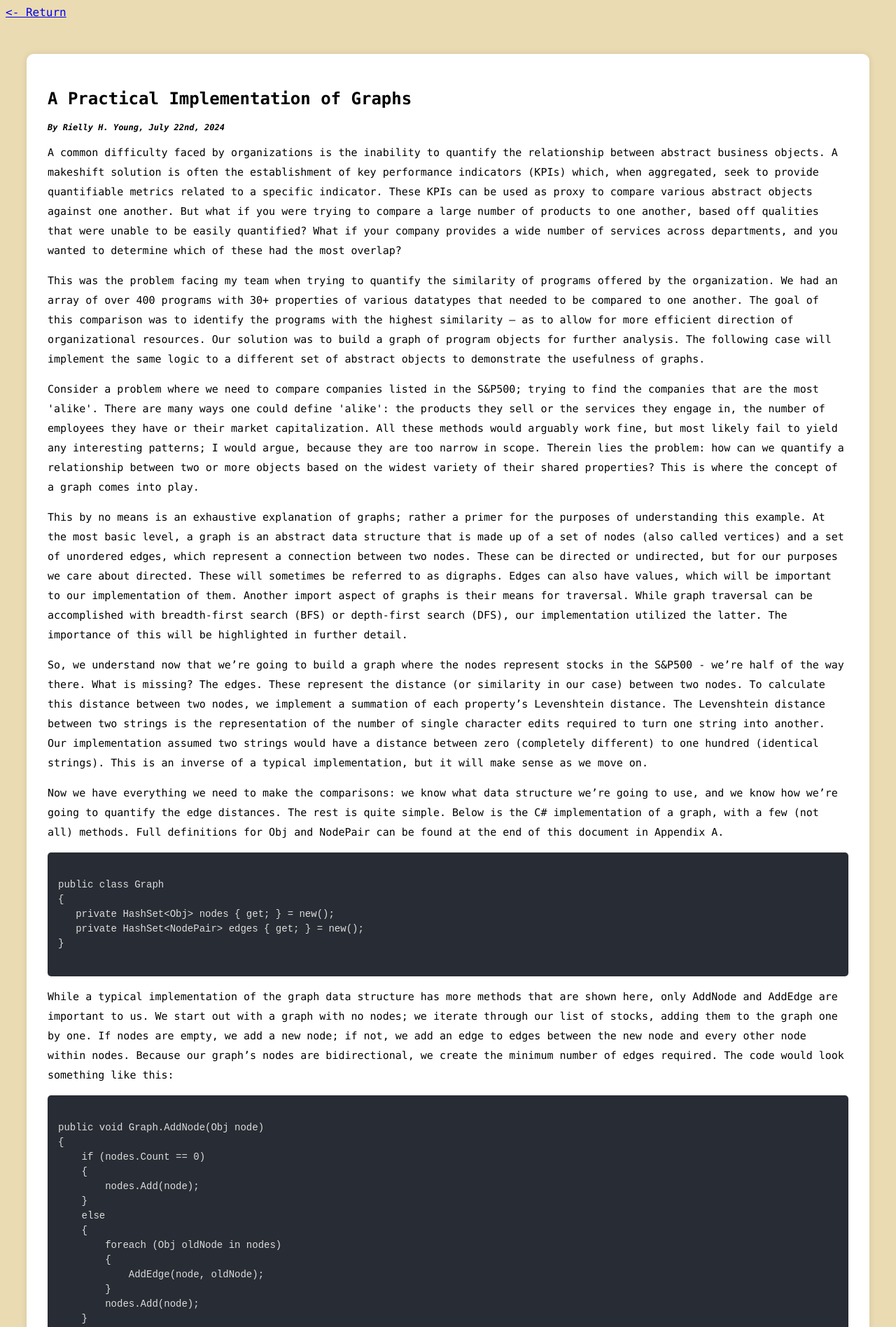
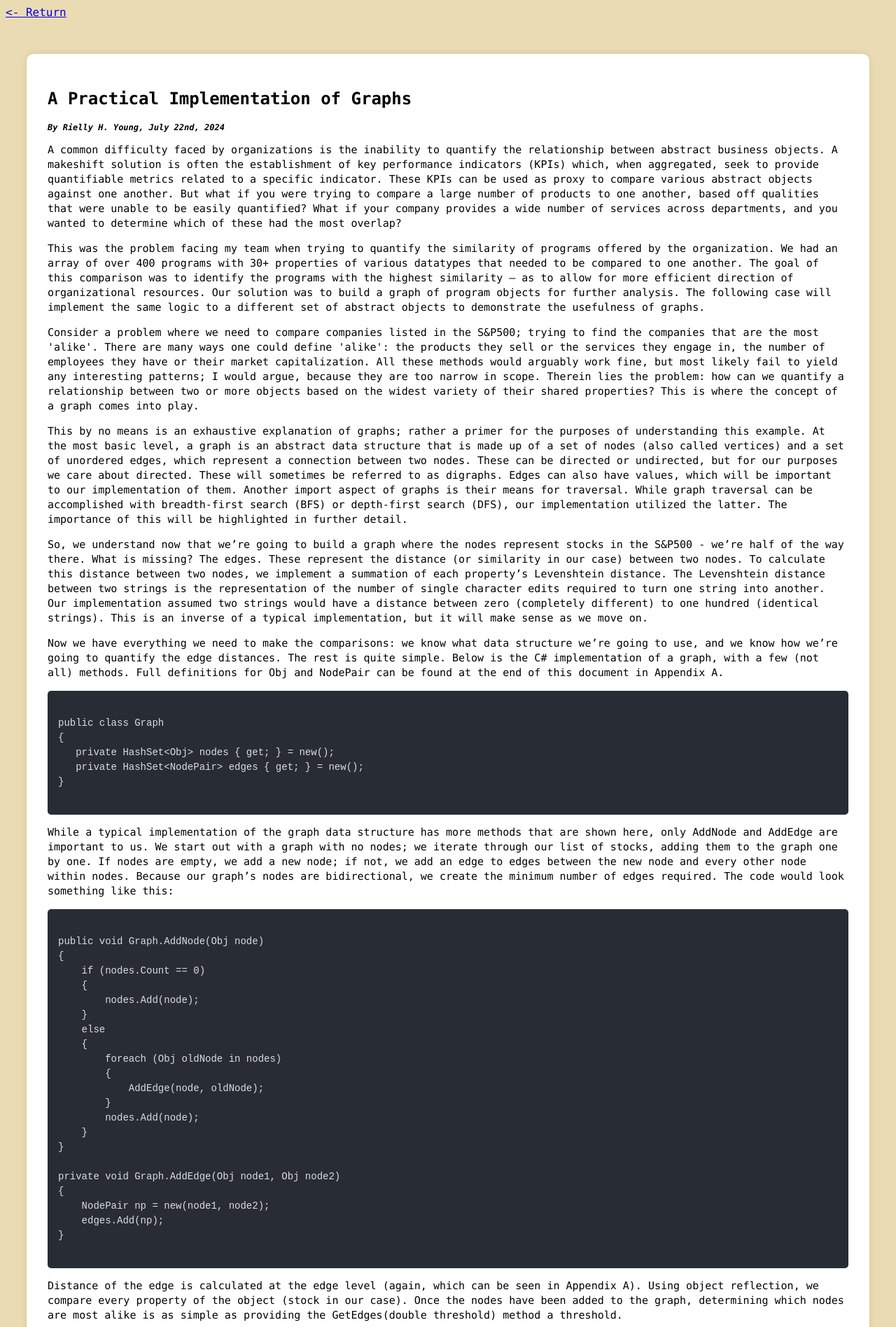
Before and after one commit to deepwaterpaladin/website, a Flask app: page /blog/graphs in a window 1280 px wide. Shown: the top 1896 px of the page at 70% size. Run offline with Flask 3, Linux system fonts and the light colour scheme.

Commit message:
Update styles.css

```diff
--- a/static/styles.css
+++ b/static/styles.css
@@ -93,7 +93,7 @@ th {
 }
 .blog-post p {
     font-size: 15px;
-    line-height: 28px;
+    line-height: 21px;
 }
 .read-btn {
     margin: auto;
```
